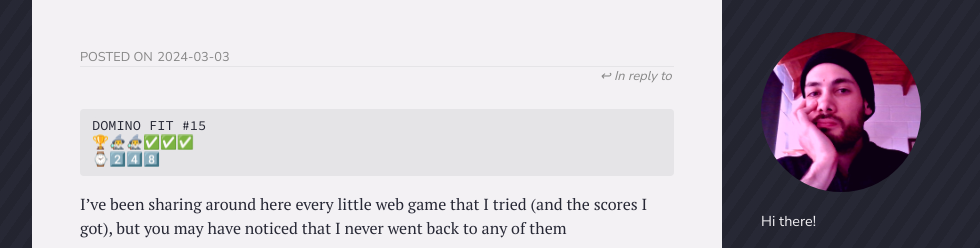
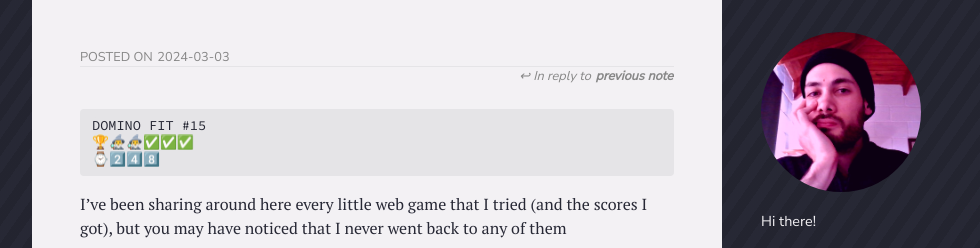
Before and after one commit to ariasemis/ariasemis.github.io, a Jekyll site: the page built from _notes/15.md, in a window 1280 px wide. Shown: the top 248 px of the page, without its empty margins (128-1108 px from the left). Built offline with Jekyll 4.4.1, drawn with Linux system fonts in a browser that asks for light colours.

Commit message:
fix metadata on note

````diff
--- a/_notes/15.md
+++ b/_notes/15.md
@@ -1,6 +1,8 @@
 ---
 date: 2024-03-03 13:30:00 -0300
-reply-to: https://blog.ariasemi.com/notes/14
+reply-to:
+  - name: previous note
+    url: /notes/14
 ---
 
 ```
````
